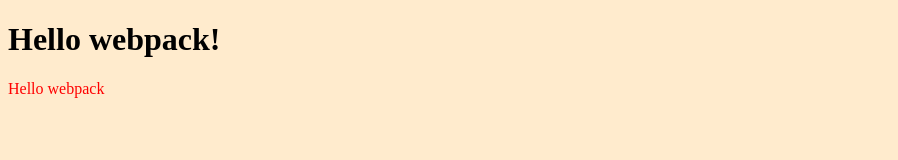
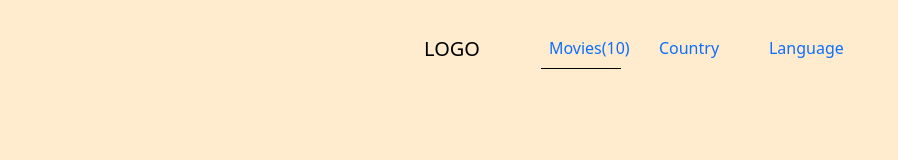
Before and after one commit to AkshithaReddy1899/movie-app, a website built with webpack: page src/index.html in a window 1280 px wide. Shown: the whole page, without its empty margins (0-898 px from the left). Built offline with nearby package versions, Linux system fonts and the light colour scheme.

Commit message:
Initial commit

```diff
--- a/src/index.html
+++ b/src/index.html
@@ -5,9 +5,34 @@
   <meta http-equiv="X-UA-Compatible" content="IE=edge">
   <meta name="viewport" content="width=device-width, initial-scale=1.0">
   <title>JavaScript Capstone</title>
+  <link href="https://cdn.jsdelivr.net/npm/bootstrap@5.0.2/dist/css/bootstrap.min.css" rel="stylesheet" integrity="sha384-EVSTQN3/azprG1Anm3QDgpJLIm9Nao0Yz1ztcQTwFspd3yD65VohhpuuCOmLASjC" crossorigin="anonymous">
 </head>
 <body>
-  <h1>Hello webpack!</h1>
-
+  <header id="header">
+    <nav class="navbar navbar-expand-lg">
+      <div class="container m-6">
+        <a class="navbar-brand" href="#">LOGO</a>
+        <button class="navbar-toggler" type="button" data-bs-toggle="collapse" data-bs-target="#navbarSupportedContent" aria-controls="navbarSupportedContent" aria-expanded="false" aria-label="Toggle navigation">
+          <span class="navbar-toggler-icon"></span>
+        </button>
+        <div class="collapse navbar-collapse" id="navbarSupportedContent">
+          <ul class="navbar-nav me-6 mb-2 mb-lg-0">
+            <li class="nav-item">
+              <a class="nav-link home active" aria-current="page" href="#">Movies(10)</a>
+            </li>
+            <li class="nav-item">
+              <a class="nav-link" href="#">Country</a>
+            </li>
+            <li class="nav-item">
+              <a class="nav-link" href="#">Language</a>
+            </li>
+          </ul>
+        </div>
+      </div>
+    </nav>
+  </header>
+  <main></main>
+  <footer></footer>
+  <script src="https://cdn.jsdelivr.net/npm/bootstrap@5.0.2/dist/js/bootstrap.bundle.min.js" integrity="sha384-MrcW6ZMFYlzcLA8Nl+NtUVF0sA7MsXsP1UyJoMp4YLEuNSfAP+JcXn/tWtIaxVXM" crossorigin="anonymous"></script>
 </body>
 </html>
--- a/src/index.js
+++ b/src/index.js
@@ -1,16 +1 @@
-/* eslint-disable no-undef */
-import _ from 'lodash';
 import './style.css';
-
-function component() {
-  const element = document.createElement('div');
-
-  // Lodash, currently included via a script, is required for this line to work
-  // Lodash, now imported by this script
-  element.innerHTML = _.join(['Hello', 'webpack'], ' ');
-  element.classList.add('hello');
-
-  return element;
-}
-
-document.body.appendChild(component());
--- a/src/style.css
+++ b/src/style.css
@@ -1,7 +1,52 @@
-.hello {
-  color: red;
+*,
+::after,
+::before {
+  box-sizing: border-box;
+  margin: 0;
+  padding: 0;
 }
 
 body {
   background-color: blanchedalmond;
 }
+
+li {
+  list-style: none;
+}
+
+a {
+  text-decoration: none;
+  color: black;
+}
+
+header {
+  padding: 20px;
+}
+
+.navbar-toggler-icon {
+  border: 1px solid black;
+}
+
+.nav-item {
+  margin: 0 15px;
+  color: black;
+  cursor: pointer;
+  width: 80px;
+}
+
+.active {
+  border: none;
+  border-bottom: 1px solid black;
+}
+
+@media screen and (min-width: 1000px) {
+  header {
+    display: flex;
+    justify-content: center;
+    align-items: center;
+  }
+
+  .navbar-nav {
+    margin-left: 30px;
+  }
+}
```
